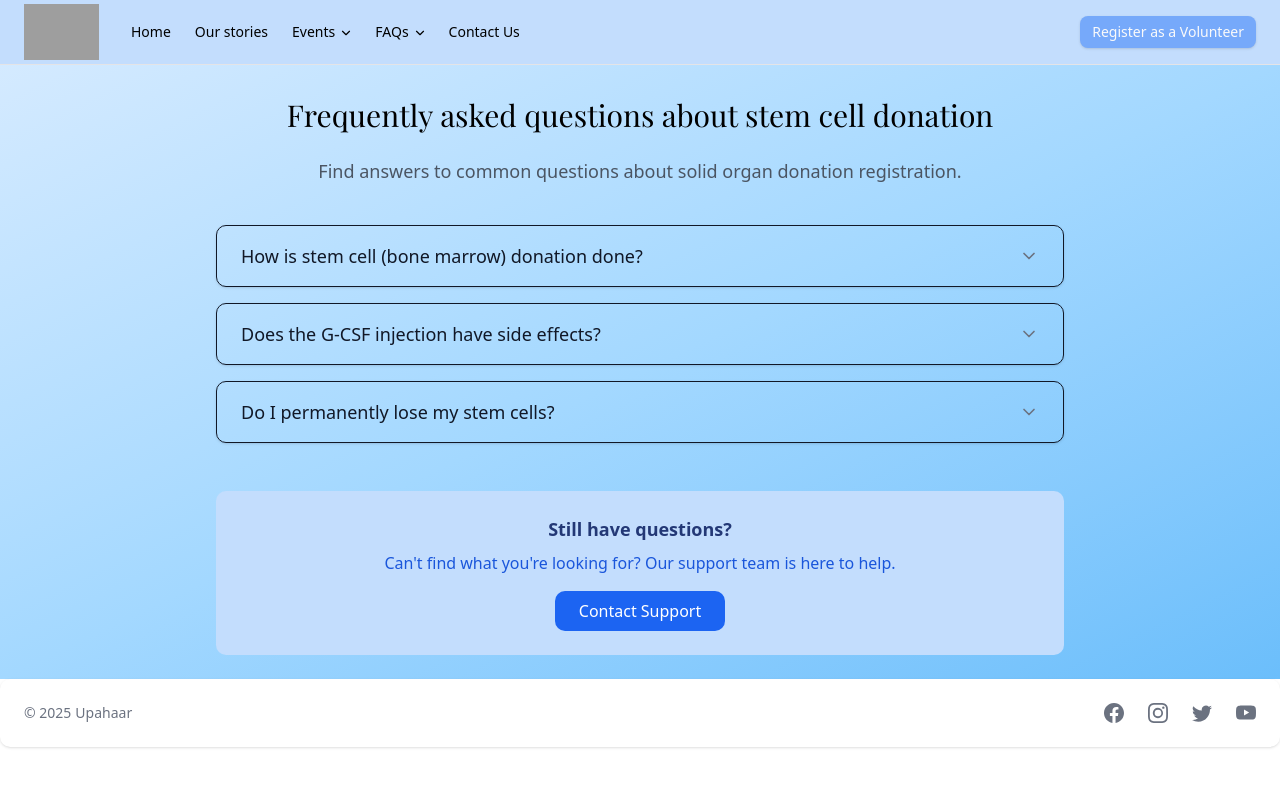
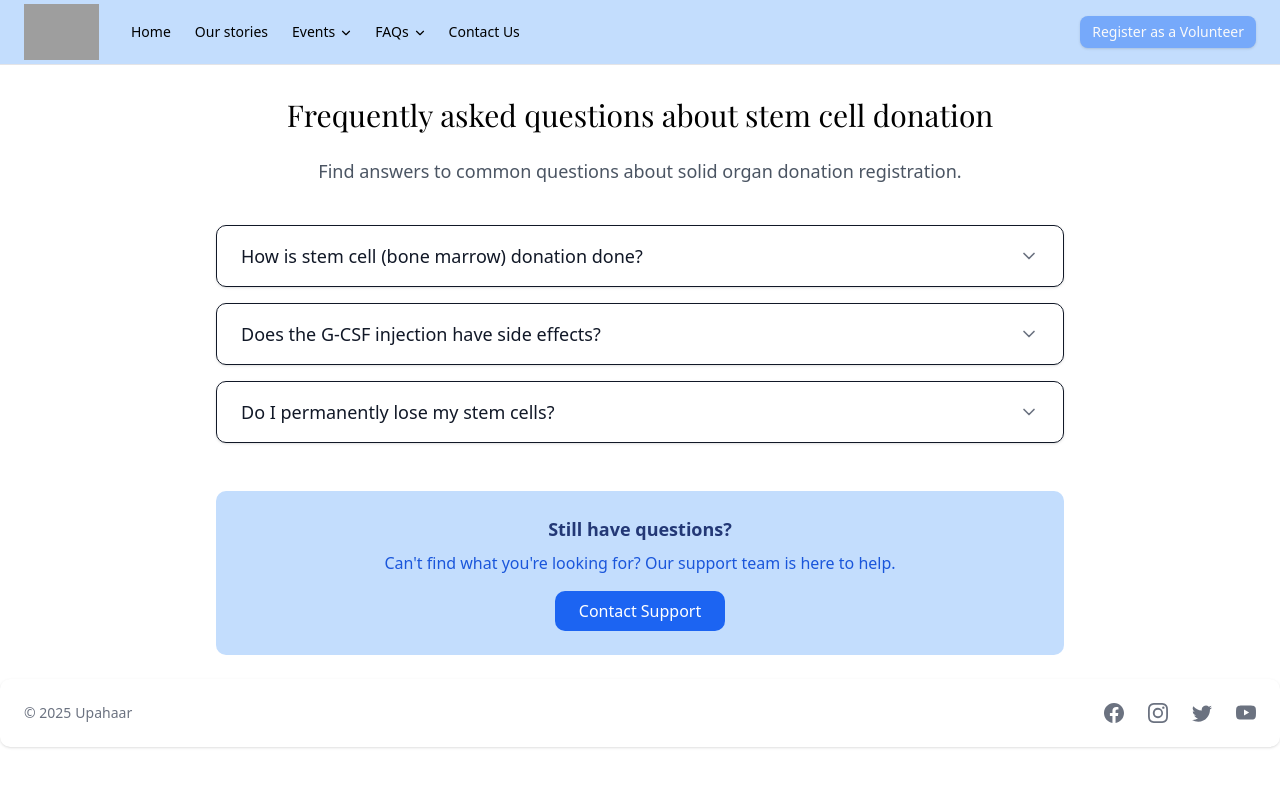
Before and after one commit to tanwiraabideen/UpahaarWebsite, a Next.js app: page /stem-cell-donation-faq in a window 1280 px wide. Shown: the top 786 px of the page. Built offline with nearby package versions, Linux system fonts and the light colour scheme; grey boxes are pictures that could not be loaded.

Commit message:
fixing ios gradient

```diff
--- a/postcss.config.mjs
+++ b/postcss.config.mjs
@@ -4,4 +4,12 @@ const config = {
     '@tailwindcss/postcss': {},
   },
 };
+
+module.exports = {
+  plugins: {
+    tailwindcss: {},
+    autoprefixer: {},
+  },
+}
+
 export default config;
--- a/src/app/components/Heading.jsx
+++ b/src/app/components/Heading.jsx
@@ -6,14 +6,14 @@ const playfair = Playfair_Display({
 });
 export default function Heading() {
     return (<h1 className={`mt-12 text-7xl md:text-7xl lg:text-8xl font-bold text-slate-900 ml-7 ${playfair.className}`}>
-        Live Test, <br />
+        Live Life, <br />
         <span className="relative inline-block my-8">
             {/* Background highlight */}
             <span className="absolute inset-0 bg-blue-500 -skew-y-3 rounded-md z-[-1] scale-110 "></span>
 
             {/* Foreground text with working padding */}
             <span className="relative inline-flex items-center  text-slate-900">
-                Give Test
+                Give Life
             </span>
         </span>
     </h1>
--- a/src/app/globals.css
+++ b/src/app/globals.css
@@ -138,3 +138,38 @@
 .animate-spin-reverse {
   animation: spin-reverse 1s linear infinite;
 }
+
+.bg-gradient-to-r,
+.bg-gradient-to-l,
+.bg-gradient-to-t,
+.bg-gradient-to-b,
+.bg-gradient-to-tr,
+.bg-gradient-to-tl,
+.bg-gradient-to-br,
+.bg-gradient-to-bl {
+  background-image: -webkit-linear-gradient(var(--tw-gradient-direction), var(--tw-gradient-stops));
+  background-image: linear-gradient(var(--tw-gradient-direction), var(--tw-gradient-stops));
+}
+
+/* iOS Safari gradient fix */
+@supports (-webkit-appearance: none) and (stroke-color: transparent) {
+  .bg-gradient-to-r {
+    background: -webkit-linear-gradient(left, var(--tw-gradient-stops));
+    background: linear-gradient(to right, var(--tw-gradient-stops));
+  }
+
+  .bg-gradient-to-l {
+    background: -webkit-linear-gradient(right, var(--tw-gradient-stops));
+    background: linear-gradient(to left, var(--tw-gradient-stops));
+  }
+
+  .bg-gradient-to-t {
+    background: -webkit-linear-gradient(bottom, var(--tw-gradient-stops));
+    background: linear-gradient(to top, var(--tw-gradient-stops));
+  }
+
+  .bg-gradient-to-b {
+    background: -webkit-linear-gradient(top, var(--tw-gradient-stops));
+    background: linear-gradient(to bottom, var(--tw-gradient-stops));
+  }
+}
```
